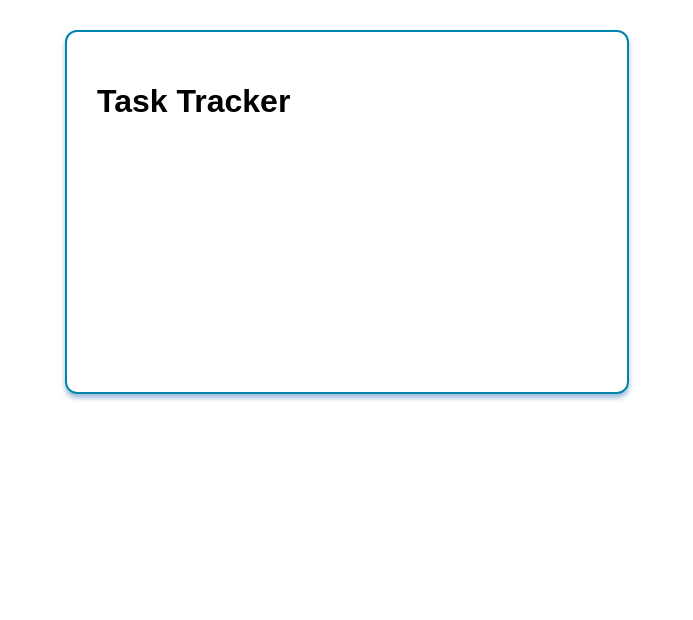
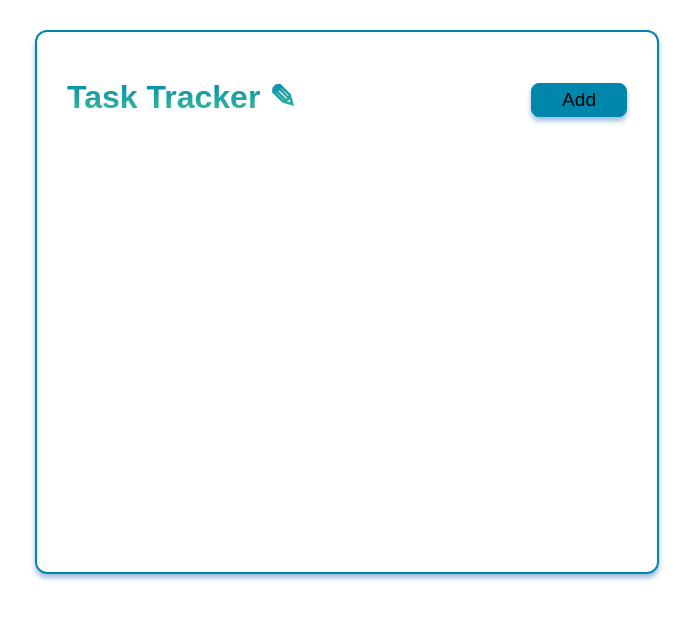
Before and after one commit to elenamarinaki/task-tracker, a React (Create React App) app: page / in a window 1280 px wide. Shown: the top 620 px of the page, without its empty margins (293-986 px from the left). Built offline with nearby package versions, Linux system fonts and the light colour scheme; a web font is replaced by a local one.

Commit message:
header css

```diff
--- a/src/App.js
+++ b/src/App.js
@@ -1,16 +1,16 @@
 import React from 'react';
-import Header from './components/Header';
+import Header from './components/Header.jsx';
 
 const App = () => {
   return (
-    <div>
+    <div className='container'>
       <link rel='preconnect' href='https://fonts.googleapis.com' />
       <link rel='preconnect' href='https://fonts.gstatic.com' />
       <link
         href='https://fonts.googleapis.com/css2?family=Zen+Kurenaido&display=swap'
         rel='stylesheet'
       />
-      <Header title={'Task Tracker'} />
+      <Header title={'Task Tracker ✎'} />
     </div>
   );
 };
--- /dev/null
+++ b/src/components/Button.jsx
@@ -0,0 +1,8 @@
+import React from 'react';
+import './Button.styles.css';
+
+const Button = ({ title }) => {
+  return <button className='btn'>{title}</button>;
+};
+
+export default Button;
--- /dev/null
+++ b/src/components/Button.styles.css
@@ -0,0 +1,21 @@
+.btn {
+  background-color: #0086ad;
+  width: 6rem;
+
+  padding: 0.3rem;
+  font-family: inherit;
+  font-size: 1.2rem;
+
+  border: 1px solid #0086ad;
+  border-radius: 8px;
+  box-shadow: 0px 4px 5px rgba(65, 124, 183, 0.5);
+
+  transition: all 0.3s;
+}
+
+.btn:hover {
+  transform: translateY(-3%);
+  cursor: pointer;
+
+  box-shadow: 0px 4px 5px 1px rgba(77, 138, 199, 0.7);
+}
--- a/src/components/Header.js
+++ b/src/components/Header.jsx
@@ -1,9 +1,12 @@
 import React from 'react';
+import Button from './Button';
+import './Header.styles.css';
 
 const Header = ({ title }) => {
   return (
-    <header className='container'>
+    <header className='header'>
       <h1>{title}</h1>
+      <Button title={'Add'} />
     </header>
   );
 };
--- /dev/null
+++ b/src/components/Header.styles.css
@@ -0,0 +1,15 @@
+.header {
+  display: flex;
+  justify-content: space-between;
+  align-items: center;
+  margin-bottom: 1rem;
+}
+
+.header h1 {
+  font-size: 2rem;
+  margin-top: 1rem;
+
+  background: -webkit-linear-gradient(#0086AD, #3fbf99);
+  -webkit-background-clip: text;
+  -webkit-text-fill-color: transparent;
+}
--- a/src/index.css
+++ b/src/index.css
@@ -5,8 +5,8 @@ body {
 }
 
 .container {
-  max-width: 500px;
-  min-height: 300px;
+  max-width: 35rem;
+  min-height: 30rem;
 
   margin: 30px auto;
   padding: 30px;
```
